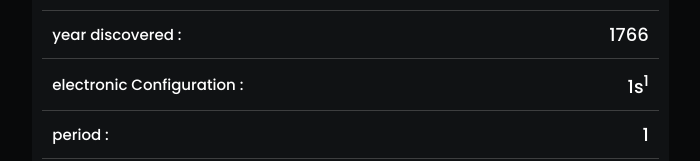
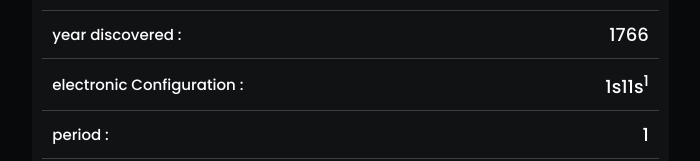
Before and after one commit to amirhosein06/Periodic-Table, a React (Create React App) app: page /element/1 in a window 1280 px wide. Shown: the part 314-475 px from the top of the page, without its empty margins (293-993 px from the left). Built offline with nearby package versions, Linux system fonts and the light colour scheme.

Commit message:
edit single element component

```diff
--- a/src/component/singleElement.jsx
+++ b/src/component/singleElement.jsx
@@ -12,10 +12,22 @@ const SingleElement = () => {
     const element = data[routeParams.atomicNumber -1 ];
 
     const createSup = ()=>{
-      let newarray = element.electronicConfiguration.split('');
+      let newarray = element.electronicConfiguration.split(' ');
       newarray.forEach((item,index)=>{
-        if ((newarray[index + 1] === ' ' && item !== "[" && item !== "]") || index === newarray.length -1) {
-          newarray[index] = (<sup>{item}</sup>);
+        let finallArray = item.split('');
+        if (finallArray[0] !== '[') {
+          if (finallArray.length === 3) {
+            finallArray[2] = (<sup>{finallArray[2]}</sup>);
+          }else{
+            finallArray[2] = (<sup>{finallArray[2]}</sup>);
+            finallArray[3] = (<sup>{finallArray[3]}</sup>);
+          }
+        }
+        finallArray = [...finallArray,'  '];
+        if (finallArray[0] === '[') {
+          newarray = finallArray;
+        }else{
+          newarray =  [...newarray,finallArray];
         }
       })
       return newarray;
```
